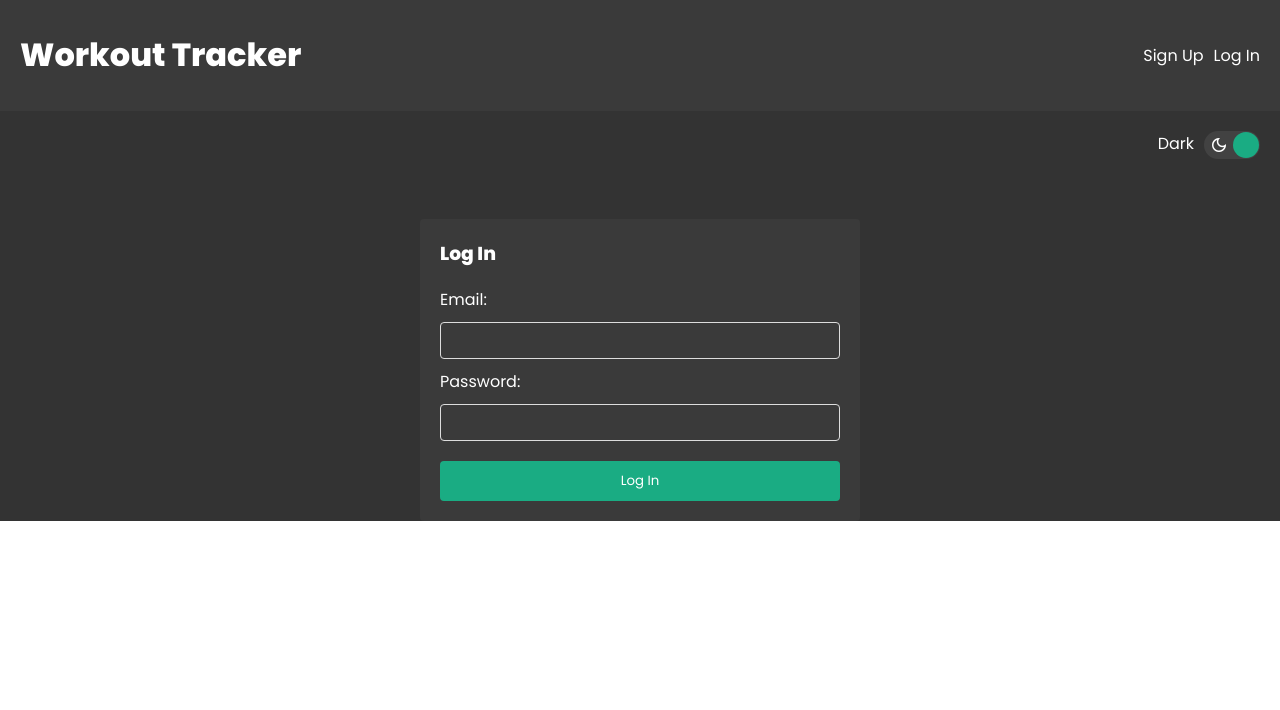
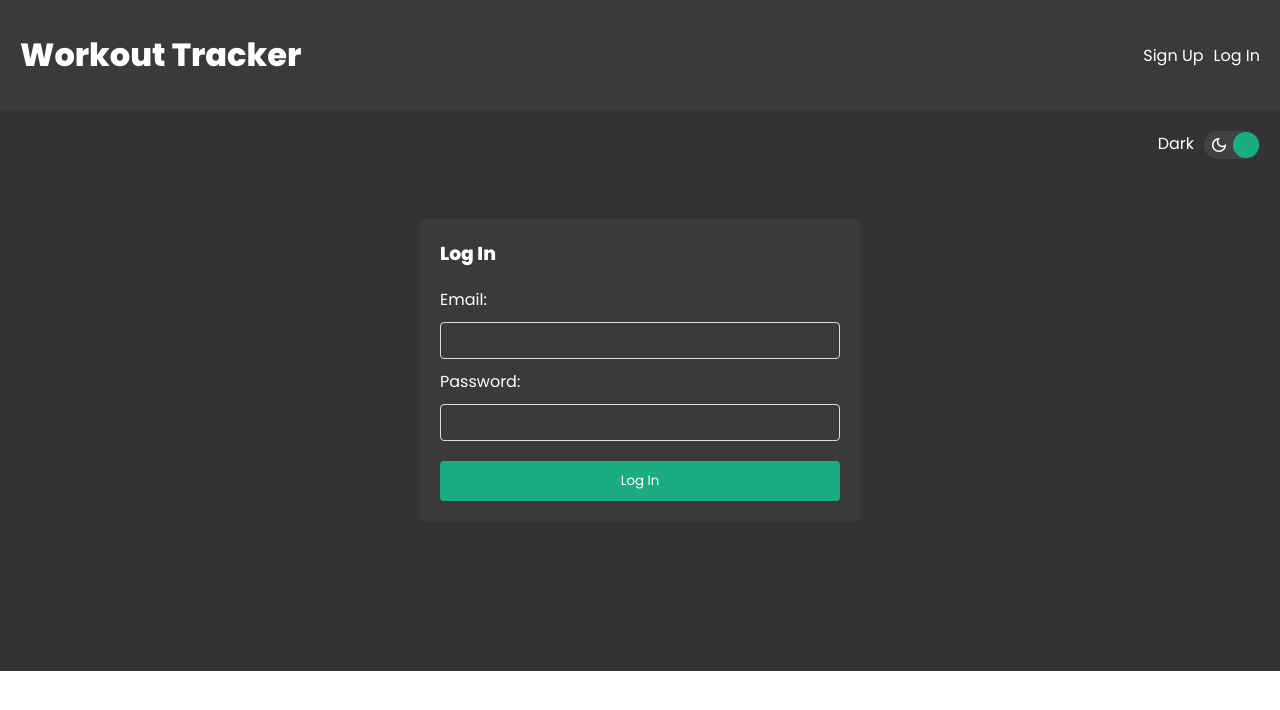
Before and after one commit to TomMetcalf/fitness-app, a React (Create React App) app in the folder frontend/: page /login in a window 1280 px wide. Shown: the top 710 px of the page. Built offline with nearby package versions, Linux system fonts and the light colour scheme.

Commit message:
update css

```diff
--- a/frontend/src/index.css
+++ b/frontend/src/index.css
@@ -193,6 +193,11 @@ input.error {
   color: white;
 }
 
+#dark .email-input {
+  background-color: #3a3a3a;
+  color: white;
+}
+
 #dark div.workout-details {
   background-color: #424242;
   color: white;
@@ -271,6 +276,16 @@ form.login button {
   color: white;
 }
 
+.base {
+  height: 50px;
+  background-color: #ddd;
+}
+
+#dark .base {
+  height: 50px;
+  background-color: #333;
+}
+
 /* editable item */
 .editBtn {
   background: var(--primary);
@@ -292,6 +307,8 @@ form.login button {
   margin-top: 2px;
 }
 
+/* Lightmode switch */
+
 .switch {
   display: flex;
   justify-content: flex-end;
@@ -307,6 +324,8 @@ form.login button {
   color: white;
   margin-right: 10px;
 }
+
+/* Weight select */
 
 select.weight-unit,
 select.workout-totals {
@@ -334,11 +353,11 @@ select.workout-totals {
   font-size: 1em;
 }
 
+/* React Calendar */
+
 .react-calendar {
   border-radius: 5px;
 }
-
-/* React Calendar */
 
 .react-calendar {
   width: 350px;
--- a/frontend/src/pages/Login.js
+++ b/frontend/src/pages/Login.js
@@ -32,8 +32,7 @@ const Login = () => {
         <button disabled={isLoading}>Log In</button>
         {error && <div className="error">{error}</div>}
       </form>
-      <div className="base">
-      </div>
+      <div className="base"></div>
     </>
   );
 };
```
